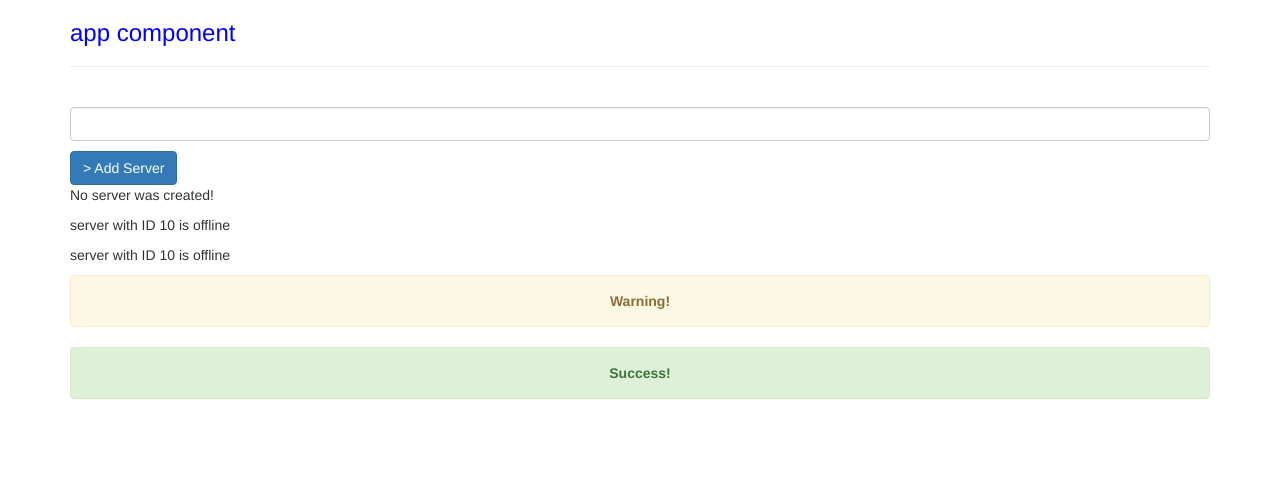
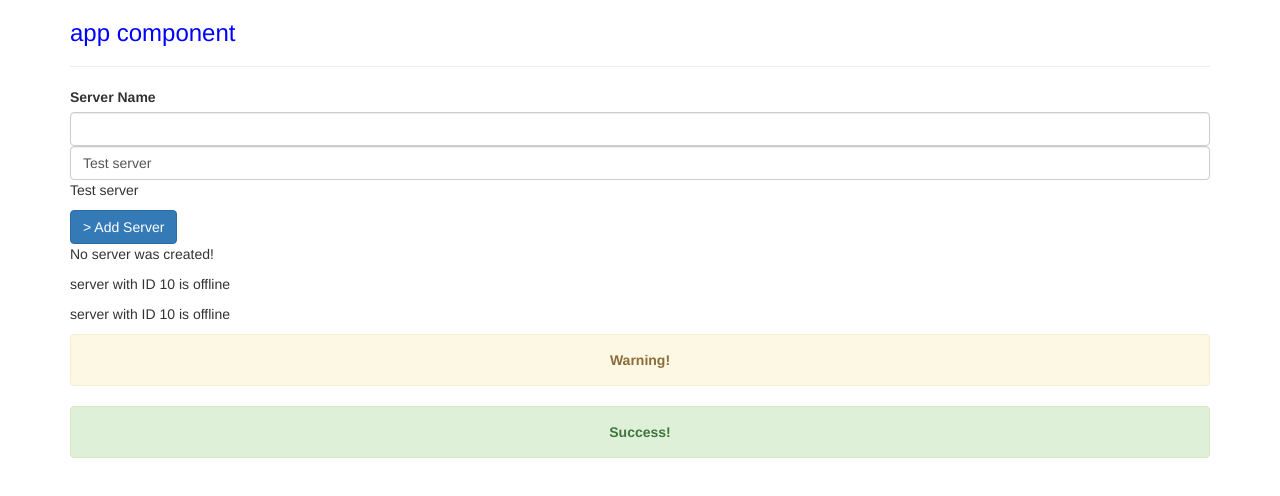
Before and after one commit to henriquerubido1/learning-angular, an Angular app in the folder my-first-app/: page / in a window 1280 px wide. Shown: the top 496 px of the page. Built offline with nearby package versions, Linux system fonts and the light colour scheme.

Commit message:
feat:two-way-databinding

```diff
--- a/my-first-app/src/app/app.module.ts
+++ b/my-first-app/src/app/app.module.ts
@@ -6,6 +6,7 @@ import { ServerComponent } from './server/server.component';
 import { ServersComponent } from './servers/servers.component';
 import { WarningAlertComponent } from './warning-alert/warning-alert.component';
 import { SuccessAlertComponent } from './success-alert/success-alert.component';
+import { FormsModule } from '@angular/forms';
 
 @NgModule({
   declarations: [
@@ -16,7 +17,8 @@ import { SuccessAlertComponent } from './success-alert/success-alert.component';
     SuccessAlertComponent,
   ],
   imports: [
-    BrowserModule
+    BrowserModule,
+    FormsModule
   ],
   providers: [],
   bootstrap: [AppComponent]
--- a/my-first-app/src/app/servers/servers.component.html
+++ b/my-first-app/src/app/servers/servers.component.html
@@ -1,8 +1,13 @@
-<label></label>
+<label>Server Name</label>
 <input
   type="text"
   class="form-control"
   (input)="onUpdateServerName($event)"
+>
+<input
+  type="text"
+  class="form-control"
+  [(ngModel)]="serverName"
 >
 <p>{{ serverName }}</p>
 <button
--- a/my-first-app/src/app/servers/servers.component.ts
+++ b/my-first-app/src/app/servers/servers.component.ts
@@ -27,7 +27,7 @@ import { Component, OnInit } from '@angular/core';
 export class ServersComponent implements OnInit {
   allowNewServer = false;
   serverCreationStatus = 'No server was created!';
-  serverName = '';
+  serverName = 'Test server';
 
   constructor() {
     setTimeout(() => {
```
